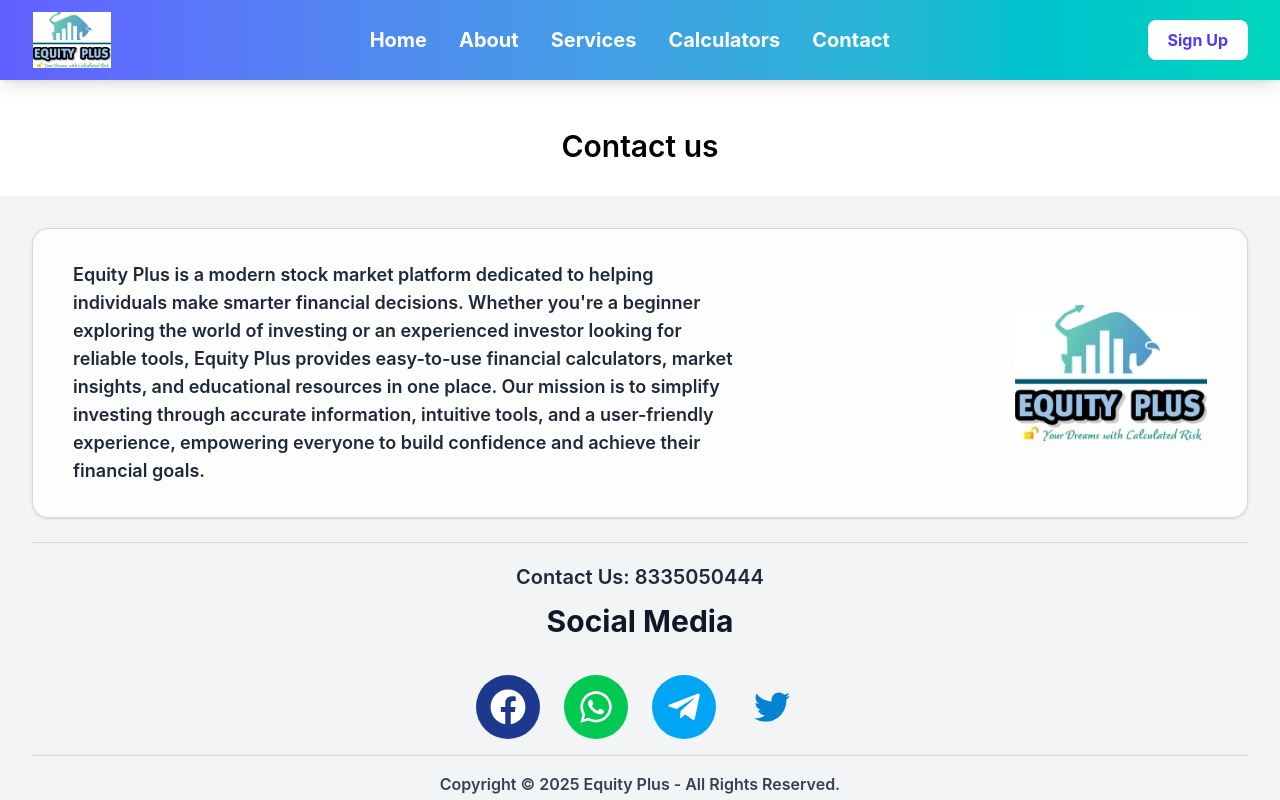
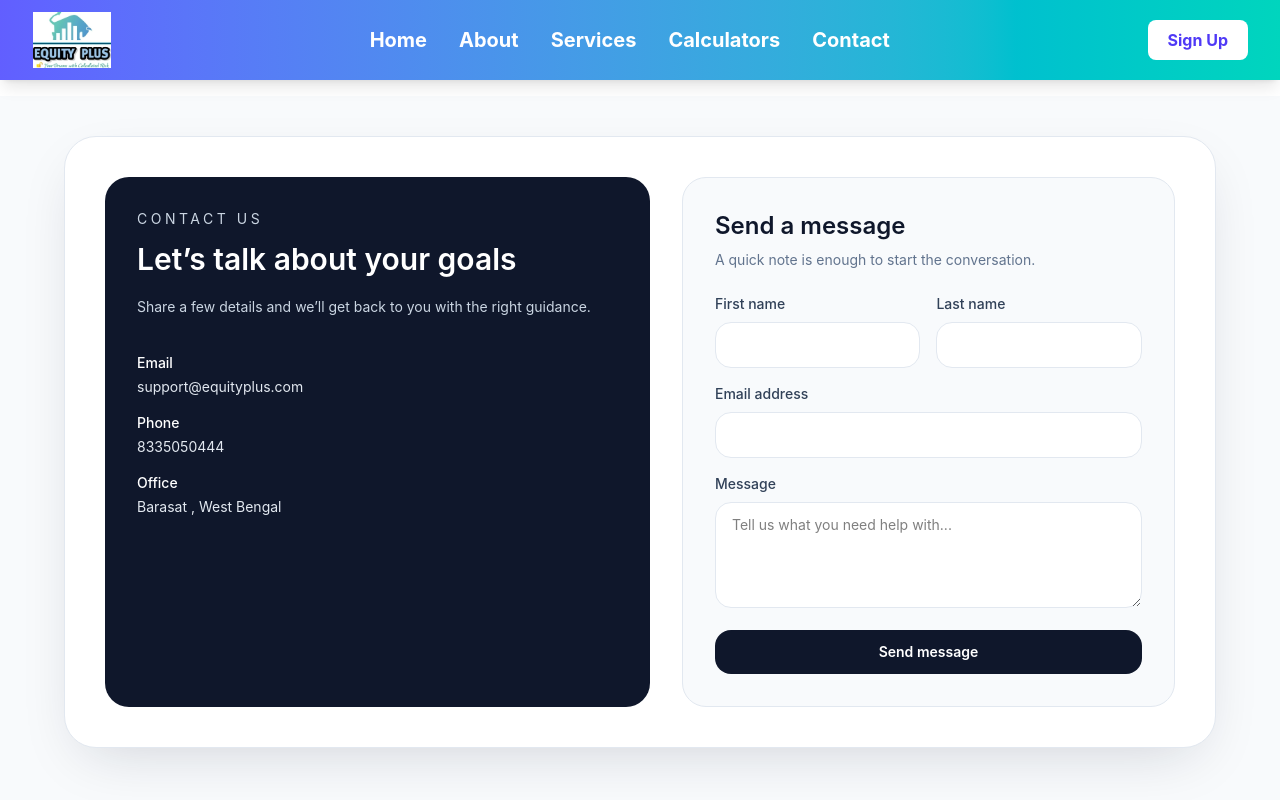
Before and after one commit to zettaweb2026/Equity-plus, a React (Vite) app in the folder frontend/: page /contact in a window 1280 px wide. Shown: the top 800 px of the page. Built offline with nearby package versions, Linux system fonts and the light colour scheme.

Commit message:
mon 11:40 contact login

```diff
--- a/frontend/src/pages/Contact.jsx
+++ b/frontend/src/pages/Contact.jsx
@@ -1,8 +1,86 @@
 const Contact = () => {
-    return (
-        <>
-        <h1 className="text-3xl font-semibold text-center my-8">Contact us</h1>
-        </>
-    );
-}
+  return (
+    <section className="min-h-screen bg-slate-50 px-4 py-10 sm:px-6 lg:px-8">
+      <div className="mx-auto max-w-6xl rounded-[2rem] border border-slate-200 bg-white p-6 shadow-[0_20px_60px_-20px_rgba(15,23,42,0.18)] sm:p-8 lg:p-10">
+        <div className="grid gap-8 lg:grid-cols-[1.05fr_0.95fr]">
+          <div className="rounded-[1.5rem] bg-slate-900 p-7 text-white sm:p-8">
+            <p className="text-sm uppercase tracking-[0.25em] text-slate-300">Contact us</p>
+            <h2 className="mt-3 text-3xl font-semibold">Let’s talk about your goals</h2>
+            <p className="mt-4 text-sm leading-7 text-slate-300">
+              Share a few details and we’ll get back to you with the right guidance.
+            </p>
+
+            <div className="mt-8 space-y-4 text-sm text-slate-200">
+              <div>
+                <p className="font-medium text-white">Email</p>
+                <p className="mt-1">support@equityplus.com</p>
+              </div>
+              <div>
+                <p className="font-medium text-white">Phone</p>
+                <p className="mt-1">8335050444</p>
+              </div>
+              <div>
+                <p className="font-medium text-white">Office</p>
+                <p className="mt-1">Barasat , West Bengal</p>
+              </div>
+            </div>
+          </div>
+
+          <div className="rounded-[1.5rem] border border-slate-200 bg-slate-50 p-6 sm:p-8">
+            <h3 className="text-2xl font-semibold text-slate-900">Send a message</h3>
+            <p className="mt-2 text-sm text-slate-500">
+              A quick note is enough to start the conversation.
+            </p>
+
+            <form className="mt-6 space-y-4">
+              <div className="grid gap-4 sm:grid-cols-2">
+                <div>
+                  <label className="mb-2 block text-sm font-medium text-slate-700">First name</label>
+                  <input
+                    type="text"
+
+                    className="w-full rounded-2xl border border-slate-200 bg-white px-4 py-3 text-sm outline-none transition focus:border-slate-400"
+                  />
+                </div>
+                <div>
+                  <label className="mb-2 block text-sm font-medium text-slate-700">Last name</label>
+                  <input
+                    type="text"
+                    className="w-full rounded-2xl border border-slate-200 bg-white px-4 py-3 text-sm outline-none transition focus:border-slate-400"
+                  />
+                </div>
+              </div>
+
+              <div>
+                <label className="mb-2 block text-sm font-medium text-slate-700">Email address</label>
+                <input
+                  type="email"
+
+                  className="w-full rounded-2xl border border-slate-200 bg-white px-4 py-3 text-sm outline-none transition focus:border-slate-400"
+                />
+              </div>
+
+              <div>
+                <label className="mb-2 block text-sm font-medium text-slate-700">Message</label>
+                <textarea
+                  rows="4"
+                  placeholder="Tell us what you need help with..."
+                  className="w-full rounded-2xl border border-slate-200 bg-white px-4 py-3 text-sm outline-none transition focus:border-slate-400"
+                />
+              </div>
+
+              <button
+                type="submit"
+                className="w-full rounded-2xl bg-slate-900 px-4 py-3 text-sm font-semibold text-white transition hover:bg-slate-700"
+              >
+                Send message
+              </button>
+            </form>
+          </div>
+        </div>
+      </div>
+    </section>
+  );
+};
+
 export default Contact;
--- a/frontend/src/pages/Sign.jsx
+++ b/frontend/src/pages/Sign.jsx
@@ -1,8 +1,74 @@
 const Sign = () => {
-    return (
-        <>
-        <h1 className="text-3xl font-semibold text-center my-8">Register</h1>
-        </>
-    );
-}
+  return (
+    <section className="min-h-screen bg-slate-50 px-4 py-10 sm:px-6 lg:px-8">
+      <div className="mx-auto flex max-w-5xl flex-col overflow-hidden rounded-[2rem] border border-slate-200 bg-white shadow-[0_20px_60px_-20px_rgba(15,23,42,0.22)] lg:flex-row">
+        <div className="bg-gradient-to-br from-slate-900 via-slate-800 to-slate-700 p-8 text-white lg:w-1/2 lg:p-10">
+          <p className="text-sm uppercase tracking-[0.3em] text-slate-300">Equity Plus</p>
+          <h2 className="mt-4 text-3xl font-semibold">Welcome back</h2>
+          <p className="mt-3 text-sm leading-6 text-slate-300">
+            Sign in to continue managing your financial plans with ease.
+          </p>
+
+          <div className="mt-8 rounded-2xl border border-white/15 bg-white/10 p-4 backdrop-blur-sm">
+            <p className="text-sm font-medium">Why join?</p>
+            <ul className="mt-2 space-y-2 text-sm text-slate-200">
+              <li>• Personalized insights</li>
+              <li>• Faster access to calculators</li>
+              <li>• Smart planning tools</li>
+            </ul>
+          </div>
+        </div>
+
+        <div className="flex-1 p-6 sm:p-8 lg:p-10">
+          <div className="mx-auto max-w-md">
+            <div className="mb-8 text-center lg:text-left">
+              <p className="text-sm font-medium text-slate-500">Secure access</p>
+              <h1 className="mt-2 text-3xl font-semibold text-slate-900">Log in to your account</h1>
+            </div>
+
+            <form className="space-y-4">
+              <div>
+                <label className="mb-2 block text-sm font-medium text-slate-700">Email address</label>
+                <input
+                  type="email"
+                  placeholder="you@example.com"
+                  className="w-full rounded-2xl border border-slate-200 bg-slate-50 px-4 py-3 text-sm outline-none transition focus:border-slate-400 focus:bg-white"
+                />
+              </div>
+
+              <div>
+                <label className="mb-2 block text-sm font-medium text-slate-700">Password</label>
+                <input
+                  type="password"
+                  placeholder="Enter your password"
+                  className="w-full rounded-2xl border border-slate-200 bg-slate-50 px-4 py-3 text-sm outline-none transition focus:border-slate-400 focus:bg-white"
+                />
+              </div>
+
+              <div className="flex flex-col gap-2 text-sm sm:flex-row sm:items-center sm:justify-between">
+                <label className="flex items-center gap-2 text-slate-600">
+                  <input type="checkbox" className="h-4 w-4 rounded border-slate-300 text-slate-800 focus:ring-slate-400" />
+                  Remember me
+                </label>
+                <a href="#" className="font-medium text-slate-700 hover:text-slate-900">
+                  Forgot password?
+                </a>
+              </div>
+
+              <button
+                type="submit"
+                className="w-full rounded-2xl bg-slate-900 px-4 py-3 text-sm font-semibold text-white transition hover:bg-slate-700"
+              >
+                Sign in
+              </button>
+            </form>
+
+
+          </div>
+        </div>
+      </div>
+    </section>
+  );
+};
+
 export default Sign;
```
